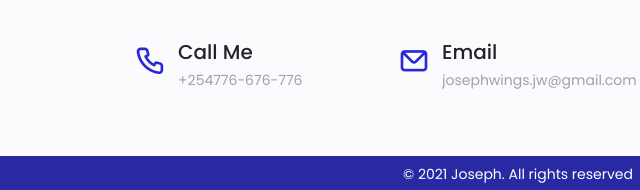
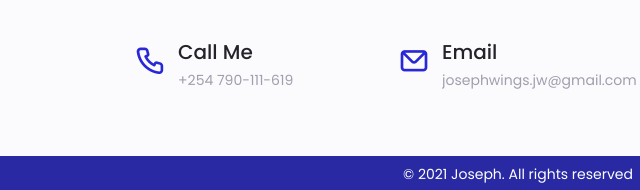
Before and after one commit to Joewings-jw/portfolio_v2, a website: page index.html in a window 1280 px wide. Shown: the part 2662-2852 px from the top of the page, 122-762 px from the left. Drawn offline with nearby package versions, Linux system fonts and the light colour scheme.

Commit message:
update contacts

```diff
--- a/index.html
+++ b/index.html
@@ -227,7 +227,7 @@
 
                         <div>
                             <h3 class="contact_title">Call Me</h3>
-                            <span class="contact_subtitle">+254776-676-776</span>
+                            <span class="contact_subtitle">+254 790-111-619</span>
                         </div>
                     </div>
                     <div class="contact_information">
```
Also changed, not shown: 1 other file.
